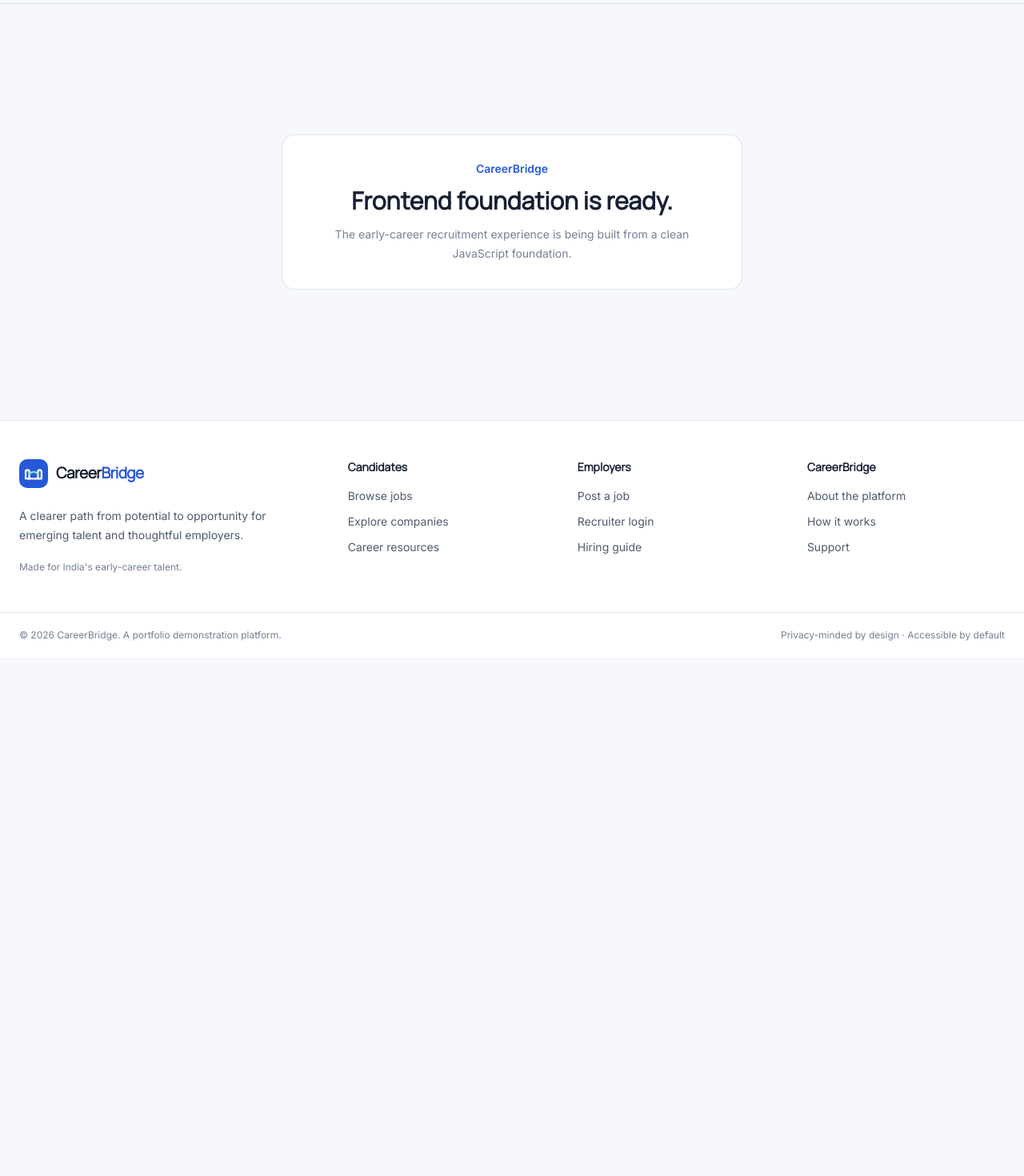
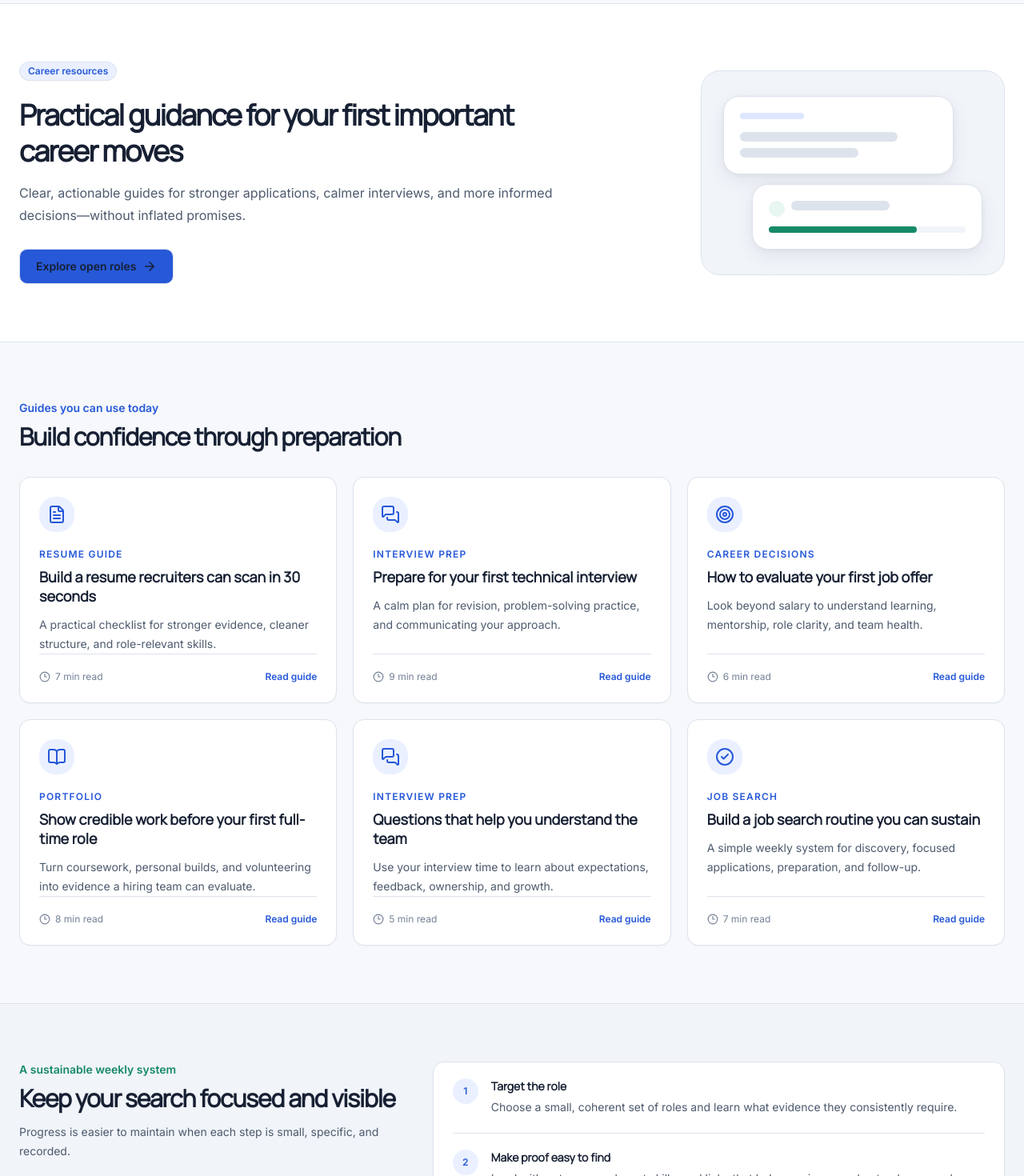
Before and after one commit to Sravanramaraju/CareerBridge-full-stack-off-campus-recruitment-platform-with-AI-assisted-r-sum-screening., a React (Vite) app: page /resources in a window 1280 px wide. Shown: the part 60-1530 px from the top of the page at 80% size. Before the commit the page ends 882 px from the top, so only its background shows below. Built offline with nearby package versions, Linux system fonts and the light colour scheme.

Commit message:
feat: add career resources and not found pages

```diff
--- a/src/app/App.jsx
+++ b/src/app/App.jsx
@@ -5,20 +5,8 @@ import { CompanyDetailPage } from '@/src/pages/public/CompanyDetailPage';
 import { HomePage } from '@/src/pages/public/HomePage';
 import { JobDetailPage } from '@/src/pages/public/JobDetailPage';
 import { JobsPage } from '@/src/pages/public/JobsPage';
-
-function FoundationPage() {
-  return (
-    <section className="grid min-h-[65vh] place-items-center px-4">
-      <section className="w-full max-w-xl rounded-2xl border bg-card p-8 text-center">
-        <p className="text-sm font-semibold text-primary">CareerBridge</p>
-        <h1 className="mt-3 font-heading text-3xl font-bold">Frontend foundation is ready.</h1>
-        <p className="mt-3 text-sm leading-6 text-muted-foreground">
-          The early-career recruitment experience is being built from a clean JavaScript foundation.
-        </p>
-      </section>
-    </section>
-  );
-}
+import { NotFoundPage } from '@/src/pages/public/NotFoundPage';
+import { ResourcesPage } from '@/src/pages/public/ResourcesPage';
 
 export function App() {
   return (
@@ -29,7 +17,9 @@ export function App() {
         <Route path="jobs/:jobId" element={<JobDetailPage />} />
         <Route path="companies" element={<CompaniesPage />} />
         <Route path="companies/:companyId" element={<CompanyDetailPage />} />
-        <Route path="*" element={<FoundationPage />} />
+        <Route path="resources" element={<ResourcesPage />} />
+        <Route path="404" element={<NotFoundPage />} />
+        <Route path="*" element={<NotFoundPage />} />
       </Route>
     </Routes>
   );
--- a/src/data/mockData.js
+++ b/src/data/mockData.js
@@ -334,6 +334,27 @@ export const careerResources = [
     description: 'Look beyond salary to understand learning, mentorship, role clarity, and team health.',
     readTime: '6 min read',
   },
+  {
+    id: 'portfolio-without-experience',
+    category: 'Portfolio',
+    title: 'Show credible work before your first full-time role',
+    description: 'Turn coursework, personal builds, and volunteering into evidence a hiring team can evaluate.',
+    readTime: '8 min read',
+  },
+  {
+    id: 'ask-better-interview-questions',
+    category: 'Interview prep',
+    title: 'Questions that help you understand the team',
+    description: 'Use your interview time to learn about expectations, feedback, ownership, and growth.',
+    readTime: '5 min read',
+  },
+  {
+    id: 'job-search-weekly-system',
+    category: 'Job search',
+    title: 'Build a job search routine you can sustain',
+    description: 'A simple weekly system for discovery, focused applications, preparation, and follow-up.',
+    readTime: '7 min read',
+  },
 ];
 
 export function getCompanyById(companyId) {
--- /dev/null
+++ b/src/pages/public/NotFoundPage.jsx
@@ -0,0 +1,20 @@
+import { ArrowLeft, SearchX } from 'lucide-react';
+import { Link } from 'react-router-dom';
+import { buttonVariants } from '@/src/components/ui/Button';
+
+export function NotFoundPage() {
+  return (
+    <section className="page-container grid min-h-[64vh] place-items-center py-16 text-center">
+      <div>
+        <span className="mx-auto grid size-14 place-items-center rounded-2xl bg-[var(--cb-primary-soft)] text-[var(--cb-primary)]"><SearchX aria-hidden="true" /></span>
+        <p className="mt-5 font-heading text-sm font-extrabold tracking-[0.16em] text-[var(--cb-primary)]">404</p>
+        <h1 className="mt-2 font-heading text-3xl font-extrabold tracking-[-0.035em]">This path doesn&apos;t lead anywhere yet</h1>
+        <p className="mx-auto mt-3 max-w-md text-sm leading-6 text-[var(--cb-text-secondary)]">The page may have moved, or the link may be incomplete. Return home or continue exploring opportunities.</p>
+        <div className="mt-7 flex flex-wrap justify-center gap-3">
+          <Link to="/" className={buttonVariants({ variant: 'secondary', size: 'lg' })}><ArrowLeft />Back home</Link>
+          <Link to="/jobs" className={buttonVariants({ variant: 'primary', size: 'lg' })}>Browse jobs</Link>
+        </div>
+      </div>
+    </section>
+  );
+}
--- /dev/null
+++ b/src/pages/public/ResourcesPage.jsx
@@ -0,0 +1,82 @@
+import { ArrowRight, BookOpen, CheckCircle2, Clock3, FileText, MessagesSquare, Target } from 'lucide-react';
+import { Link } from 'react-router-dom';
+import { Badge } from '@/src/components/ui/Badge';
+import { buttonVariants } from '@/src/components/ui/Button';
+import { careerResources } from '@/src/data/mockData';
+
+const toolkit = [
+  ['Target the role', 'Choose a small, coherent set of roles and learn what evidence they consistently require.'],
+  ['Make proof easy to find', 'Lead with outcomes, relevant skills, and links that help a reviewer understand your work quickly.'],
+  ['Prepare useful stories', 'Practise concise examples of learning, collaboration, decisions, and measurable impact.'],
+  ['Track your pipeline', 'Record applications, follow-ups, interviews, and reflection notes while context is fresh.'],
+];
+
+const resourceIcons = [FileText, MessagesSquare, Target, BookOpen, MessagesSquare, CheckCircle2];
+
+export function ResourcesPage() {
+  return (
+    <>
+      <section className="border-b border-[var(--cb-divider)] bg-[var(--cb-surface)]">
+        <div className="page-container grid gap-9 py-14 sm:py-18 lg:grid-cols-[1fr_380px] lg:items-center">
+          <div className="max-w-2xl">
+            <Badge variant="primary">Career resources</Badge>
+            <h1 className="mt-5 font-heading text-4xl font-extrabold leading-tight tracking-[-0.045em]">Practical guidance for your first important career moves</h1>
+            <p className="mt-4 text-base leading-7 text-[var(--cb-text-secondary)]">Clear, actionable guides for stronger applications, calmer interviews, and more informed decisions—without inflated promises.</p>
+            <Link to="/jobs" className={`${buttonVariants({ variant: 'primary', size: 'lg' })} mt-7`}>Explore open roles <ArrowRight aria-hidden="true" /></Link>
+          </div>
+          <div className="relative hidden min-h-64 lg:block" aria-hidden="true">
+            <div className="absolute inset-0 rounded-[24px] border border-[var(--cb-border)] bg-[var(--cb-bg-subtle)]" />
+            <div className="absolute left-7 right-16 top-8 rounded-xl border bg-[var(--cb-surface)] p-5 shadow-[var(--cb-shadow-raised)]">
+              <div className="h-2 w-20 rounded-full bg-[var(--cb-primary-soft-hover)]" /><div className="mt-4 h-3 w-4/5 rounded-full bg-[var(--cb-border)]" /><div className="mt-2 h-3 w-3/5 rounded-full bg-[var(--cb-border)]" />
+            </div>
+            <div className="absolute bottom-8 left-16 right-7 rounded-xl border bg-[var(--cb-surface)] p-5 shadow-[var(--cb-shadow-raised)]">
+              <div className="flex gap-2"><span className="size-5 rounded-full bg-[var(--cb-emerald-soft)]" /><div className="h-3 w-1/2 rounded-full bg-[var(--cb-border)]" /></div><div className="mt-3 h-2 w-full rounded-full bg-[var(--cb-bg-subtle)]"><div className="h-full w-3/4 rounded-full bg-[var(--cb-emerald)]" /></div>
+            </div>
+          </div>
+        </div>
+      </section>
+
+      <section className="page-container py-14 sm:py-18" aria-labelledby="guides-title">
+        <div className="max-w-2xl">
+          <p className="text-sm font-bold text-[var(--cb-primary)]">Guides you can use today</p>
+          <h2 id="guides-title" className="mt-2 font-heading text-3xl font-extrabold tracking-[-0.035em]">Build confidence through preparation</h2>
+        </div>
+        <div className="mt-8 grid gap-5 md:grid-cols-2 lg:grid-cols-3">
+          {careerResources.map((resource, index) => {
+            const Icon = resourceIcons[index];
+            return (
+              <article key={resource.id} className="surface-card flex flex-col p-6">
+                <span className="grid size-11 place-items-center rounded-xl bg-[var(--cb-primary-soft)] text-[var(--cb-primary)]"><Icon aria-hidden="true" /></span>
+                <p className="mt-5 text-xs font-bold uppercase tracking-[0.1em] text-[var(--cb-primary)]">{resource.category}</p>
+                <h3 className="mt-2 font-heading text-lg font-bold leading-6">{resource.title}</h3>
+                <p className="mt-3 text-sm leading-6 text-[var(--cb-text-secondary)]">{resource.description}</p>
+                <div className="mt-auto flex items-center justify-between border-t border-[var(--cb-divider)] pt-5 text-xs text-[var(--cb-text-muted)]">
+                  <span className="inline-flex items-center gap-1.5"><Clock3 className="size-3.5" />{resource.readTime}</span>
+                  <span className="font-bold text-[var(--cb-primary)]">Read guide</span>
+                </div>
+              </article>
+            );
+          })}
+        </div>
+      </section>
+
+      <section className="border-t border-[var(--cb-divider)] bg-[var(--cb-bg-subtle)] py-14 sm:py-18">
+        <div className="page-container grid gap-10 lg:grid-cols-[0.8fr_1.2fr] lg:items-start">
+          <div>
+            <p className="text-sm font-bold text-[var(--cb-emerald)]">A sustainable weekly system</p>
+            <h2 className="mt-2 font-heading text-3xl font-extrabold tracking-[-0.035em]">Keep your search focused and visible</h2>
+            <p className="mt-3 text-sm leading-6 text-[var(--cb-text-secondary)]">Progress is easier to maintain when each step is small, specific, and recorded.</p>
+          </div>
+          <ol className="surface-card divide-y divide-[var(--cb-divider)] px-6">
+            {toolkit.map(([title, copy], index) => (
+              <li key={title} className="flex gap-4 py-5">
+                <span className="grid size-8 shrink-0 place-items-center rounded-full bg-[var(--cb-primary-soft)] text-xs font-extrabold text-[var(--cb-primary)]">{index + 1}</span>
+                <div><h3 className="font-heading text-sm font-bold">{title}</h3><p className="mt-1 text-sm leading-6 text-[var(--cb-text-secondary)]">{copy}</p></div>
+              </li>
+            ))}
+          </ol>
+        </div>
+      </section>
+    </>
+  );
+}
```
